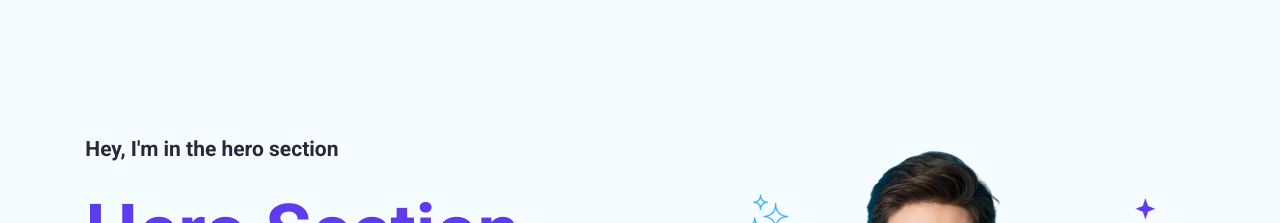
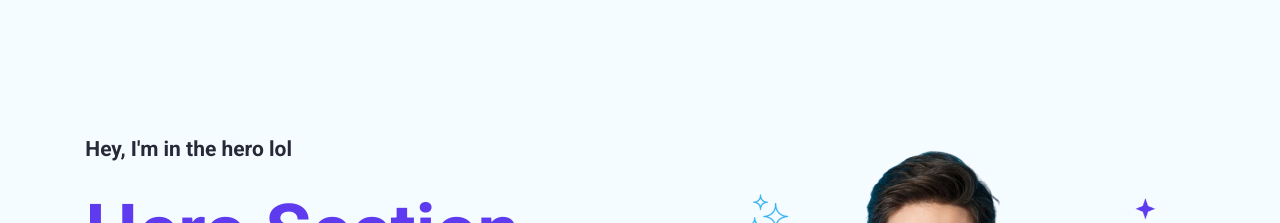
Before and after one commit to sajid985/portfolio_website_react, a React (Create React App) app: page / in a window 1280 px wide. Shown: the top 223 px of the page. Built offline with nearby package versions, Linux system fonts and the light colour scheme.

Commit message:
test empty

```diff
--- a/src/Pages/Home/Hero_Section.jsx
+++ b/src/Pages/Home/Hero_Section.jsx
@@ -4,7 +4,7 @@ export default function HeroSection() {
         <section id="heroSection" className="hero--section">
             <div className="hero--section--content--box">
                 <div className="hero--section--content">
-                    <p className="section--title">Hey, I'm in the hero section</p>
+                    <p className="section--title">Hey, I'm in the hero lol</p>
                     <h1 className="hero--section--title">
                         <span className="hero--section--title--color">Hero Section but..</span>{" "}
                         <br />
@@ -21,5 +21,5 @@ export default function HeroSection() {
         </div>
 
         </section>
-    )
+    );
 }
```
